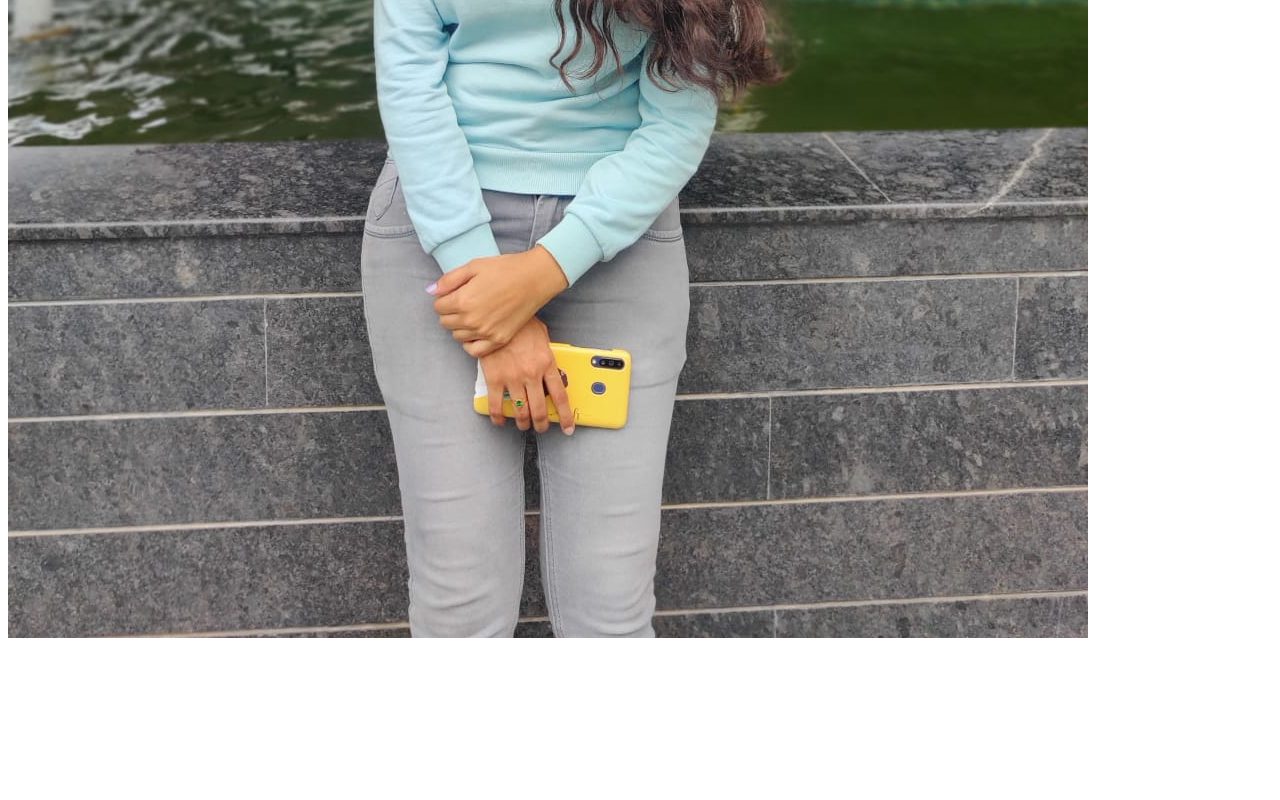
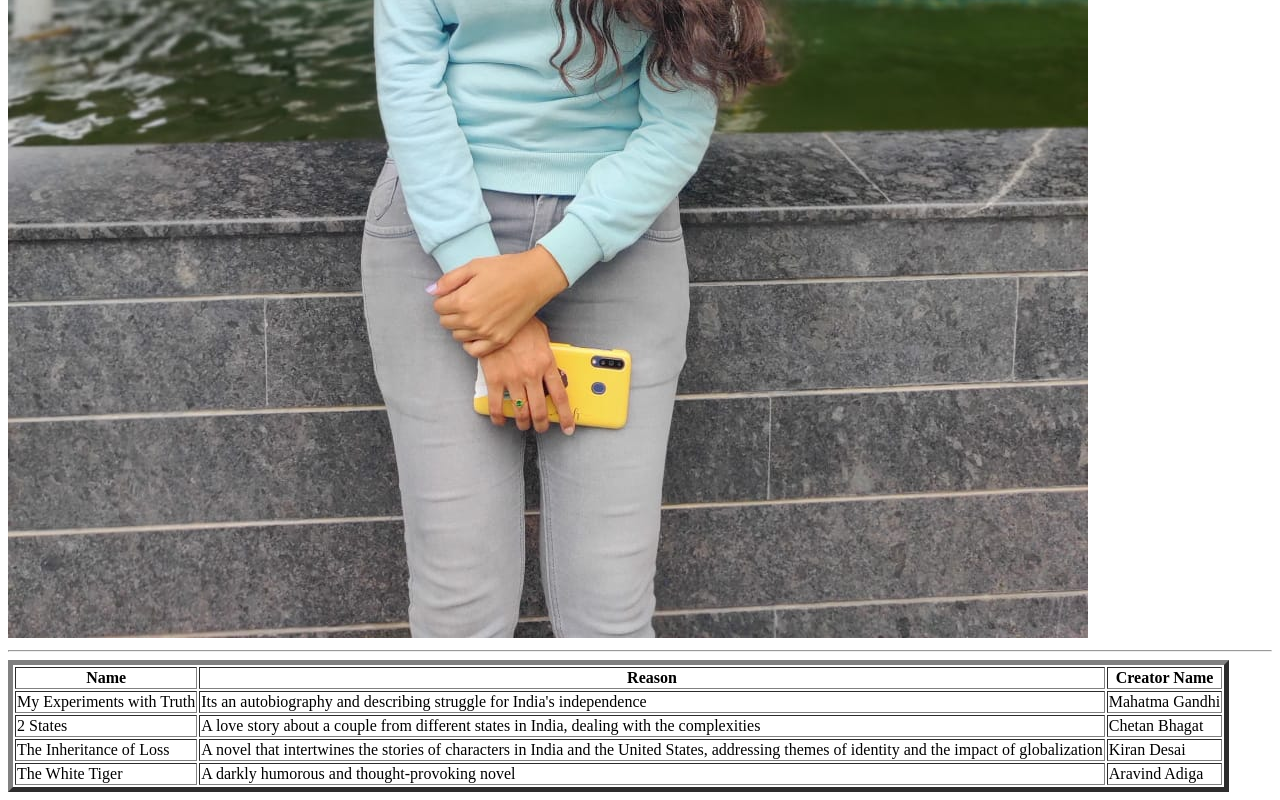
Before and after one commit to 44-563-Web-Apps-S24/44563-webapps-s24-assignment3-Yashaswini1308, a plain HTML site: page mymedia.html in a window 1280 px wide. Shown: the part 986-1786 px from the top of the page. Before the commit the page ends 1636 px from the top, so only its background shows below. Drawn offline with Linux system fonts and the light colour scheme.

```diff
--- a/mymedia.html
+++ b/mymedia.html
@@ -11,3 +11,37 @@
 
 </body>
 </html>
+<hr>
+<table border="5px">
+    <thead>
+        <tr>
+            <th> Name </th>
+            <th> Reason </th>
+            <th> Creator Name </th>
+        </tr>
+
+    </thead>
+    <tbody>
+        <tr>
+            <td> My Experiments with Truth </td>
+            <td> Its an autobiography and describing struggle for India's independence </td>
+            <td> Mahatma Gandhi </td>
+        </tr>
+        <tr>
+            <td> 2 States </td>
+            <td> A love story about a couple from different states in India, dealing with the complexities	 </td>
+                <td> Chetan Bhagat</td>
+        </tr>
+        <tr>
+                <td> The Inheritance of Loss </td>
+                <td> A novel that intertwines the stories of characters in India and the United States, addressing themes of identity and the impact of globalization	 </td>
+                <td> Kiran Desai</td>
+        </tr>
+        <tr>
+                <td> The White Tiger </td>
+                <td> A darkly humorous and thought-provoking novel	</td>
+                <td> Aravind Adiga </td>
+        </tr>
+    </tbody>
+
+    </table>
```
